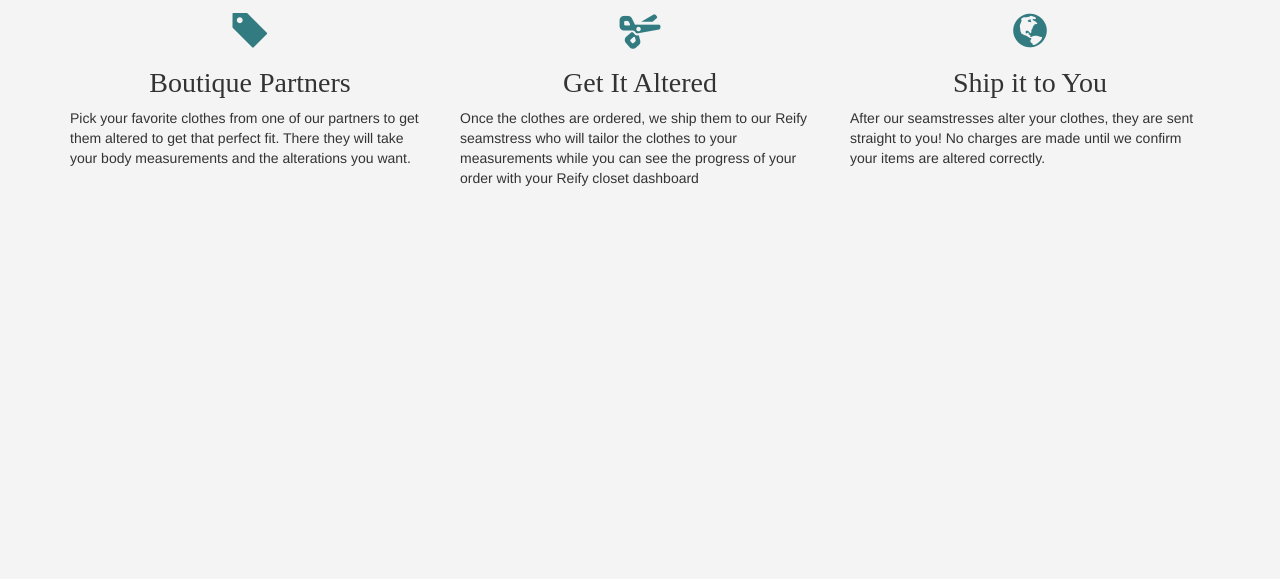
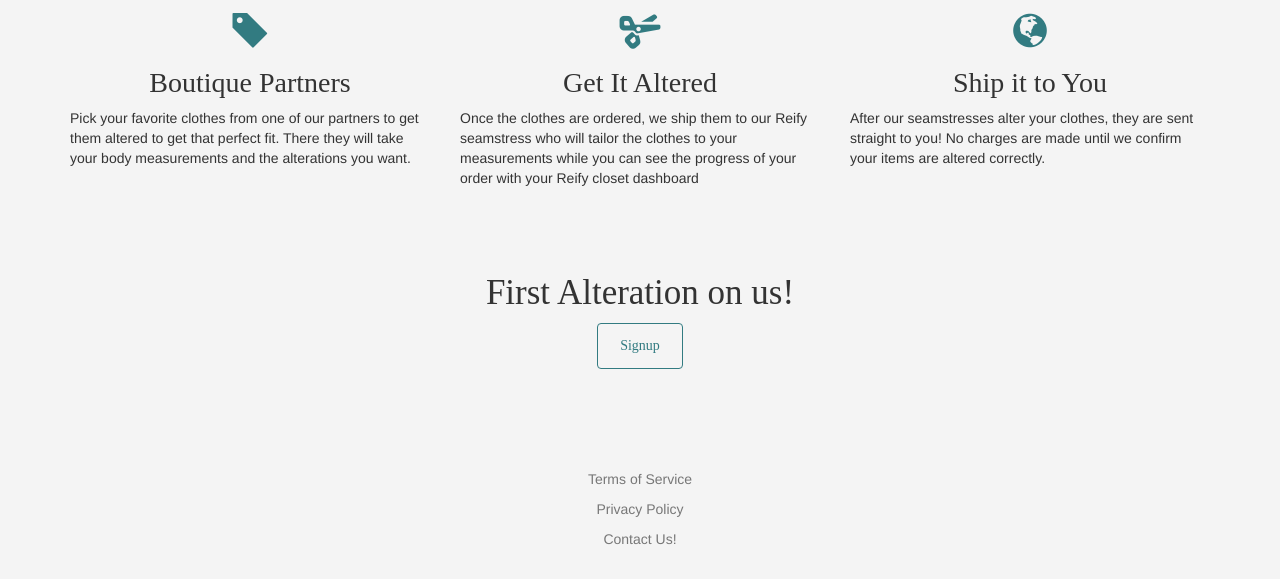
Before and after one commit to francotorium/reify-web, a plain HTML site: page index.html in a window 1280 px wide. Shown: the part 546-1125 px from the top of the page. Before the commit the page ends 800 px from the top, so only its background shows below. Drawn offline with nearby package versions, Linux system fonts and the light colour scheme; a web font is replaced by a local one.

Commit message:
splash page done still need to complete modal for signup

```diff
--- a/assets/css/index.css
+++ b/assets/css/index.css
@@ -32,10 +32,22 @@ body {
     font-size: 2em;
 }
 
+
 #howItWorks {
     text-align: center;
     font-size: 2.5em;
     font-family: "Proxima Nova";
+}
+
+#deal {
+    text-align: center;
+    font-size: 2.5em;
+    font-family: "Proxima Nova";
+}
+
+#deal-container {
+    margin-top:70px;
+    margin-bottom: 30px;
 }
 
 .glyphicon {
@@ -66,6 +78,13 @@ body {
     background-position: center center;
     /*background-attachment: fixed;*/
 }
+
+#reify-footer {
+    margin-top:100px;
+    margin-bottom:20px;
+    text-align: center;
+}
+
 #tagLine {
     text-align: center;
     font-size: 1.5em;
--- a/index.html
+++ b/index.html
@@ -118,6 +118,32 @@
        </div>
 
   </div>
+  <div id="deal-container" class="container-fluid">
+      <div id="deal" class="row">
+          <div class="col-md-12">First Alteration on us!</div>
+          <div class="btn-group">
+              <a class="btn btn-default btn-md" href="#">Signup</a>
+          </div>
+      </div>
+  </div>
+  <footer id="reify-footer" class="footer">
+      <div class="container">
+          <div class="row">
+
+              <div class="col-xs-12">
+                  <p class="text-muted">Terms of Service</p>
+                  <p class="text-muted">Privacy Policy</p>
+                  <p class="text-muted">Contact Us!</p>
+              </div>
+
+
+
+          </div>
+
+      </div>
+
+  </footer>
+
 
 <!-- jQuery (necessary for Bootstrap's JavaScript plugins) -->
 <script src="https://ajax.googleapis.com/ajax/libs/jquery/1.11.3/jquery.min.js"></script>
```
Lines whose indentation alone changed are shown as unchanged.
